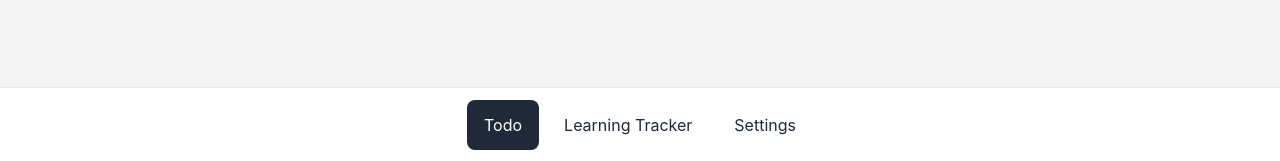
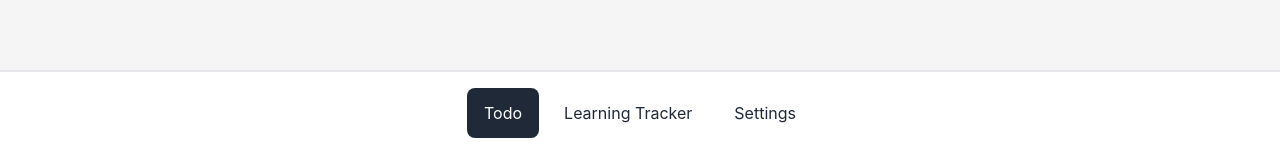
Before and after one commit to pheduarte/Learning-Tracker-React, a React (Vite) app: page / in a window 1280 px wide. Shown: the part 636-797 px from the top of the page. Built offline with nearby package versions, Linux system fonts and the light colour scheme; no server answers; the database is empty.

Commit message:
feat: update bottom navigation styles and add spacing in index.css

```diff
--- a/src/App.css
+++ b/src/App.css
@@ -11,9 +11,9 @@ main {
   display: flex;
   gap: 0.5rem;
   justify-content: center;
-  padding: 0.75rem 1rem;
+  padding-bottom: 1.5rem;
   background: #ffffff;
-  border-top: 1px solid #e5e7eb;
+  border-top: 2px solid #e5e7eb;
 }
 
 .bottom-nav button {
--- a/src/index.css
+++ b/src/index.css
@@ -28,6 +28,7 @@
   border-top: 1px solid #616264;
   margin-bottom: 2px;
 }
+
 
 .todo-header {
   display: flex;
```
